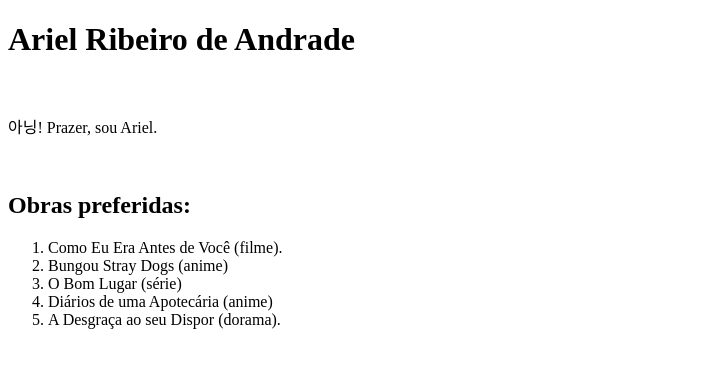
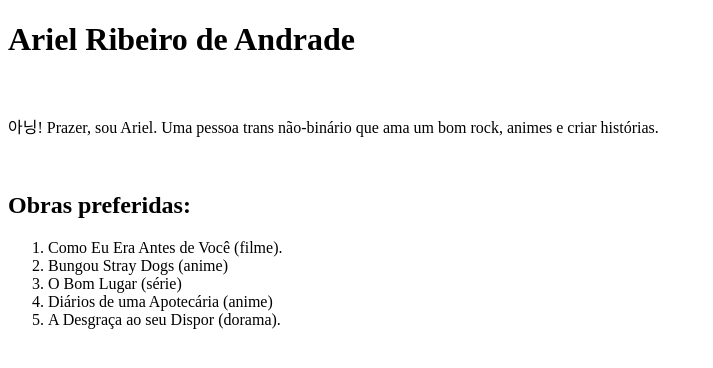
Before and after one commit to keopiwarie/DEV_WEBIOS_2025_01, a plain HTML site: page HTML/HTML03-ExercicioCasa/index.html in a window 1280 px wide. Shown: the whole page, without its empty margins (0-713 px from the left). Drawn offline with Linux system fonts and the light colour scheme.

Commit message:
Atualizar o index.html

```diff
--- a/HTML/HTML03-ExercicioCasa/index.html
+++ b/HTML/HTML03-ExercicioCasa/index.html
@@ -8,7 +8,7 @@
 <body>
     <h1>Ariel Ribeiro de Andrade</h1>
     <br>
-    <p>아닝! Prazer, sou Ariel.
+    <p>아닝! Prazer, sou Ariel. Uma pessoa trans não-binário que ama um bom rock, animes e criar histórias.
     </p>
     <br>
     <h2>Obras preferidas:</h2>
```
